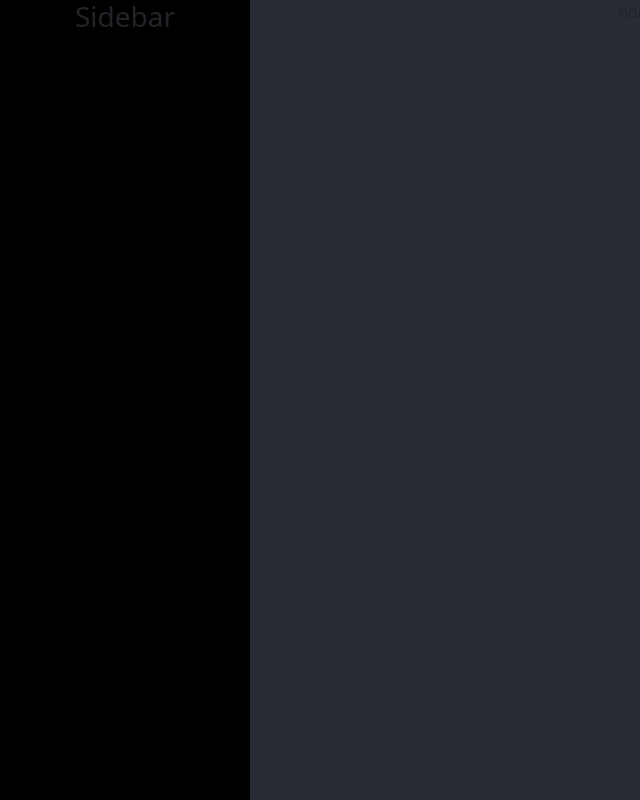
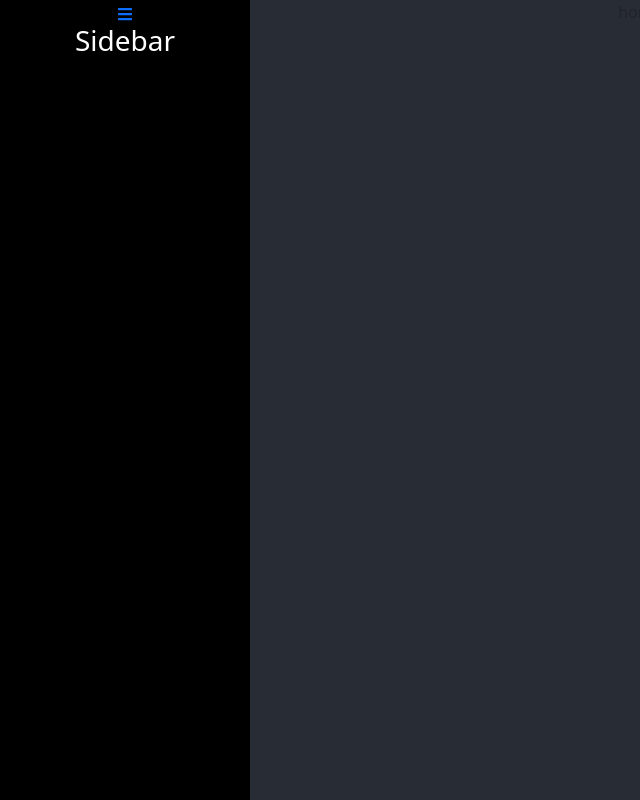
Before and after one commit to zahiralasad/layouts, a React (Create React App) app: page / in a window 1280 px wide. Shown: the whole page, without its empty margins (0-640 px from the left). Built offline with nearby package versions, Linux system fonts and the light colour scheme.

Commit message:
End of 26.02.24

```diff
--- a/src/components/Home.js
+++ b/src/components/Home.js
@@ -4,11 +4,13 @@ import SlideShow from "./Slideshow";
 import Cards from './Cards'
 import '../css/App.css';
 
+
 import { Link } from "react-router-dom";
 
 function Home() {
   return (
     <div >
+
       home
     </div>
   )
--- a/src/components/Sidebar.js
+++ b/src/components/Sidebar.js
@@ -1,10 +1,15 @@
 import React from 'react';
+import { Link } from 'react-router-dom';
+import * as FarIcons from "react-icons/fa";
 
 function Sidebar(){
     return (
-      <div className="Sidebar">
+        <div className="Sidebar">
+            <Link to='#' className=''>
+                <FarIcons.FaBars/>
+            </Link>
           <h3>Sidebar</h3>
-    </div >
-      )
+        </div >
+    )
 }
 export default Sidebar;
--- a/src/css/App.css
+++ b/src/css/App.css
@@ -44,5 +44,6 @@
   height: 100%;
   width: 250px;
   position: fixed;
+  color: white;
   background-color: black
 }
```
Also changed, not shown: src/components/SidebarData.js (added, +13 -0 lines).
